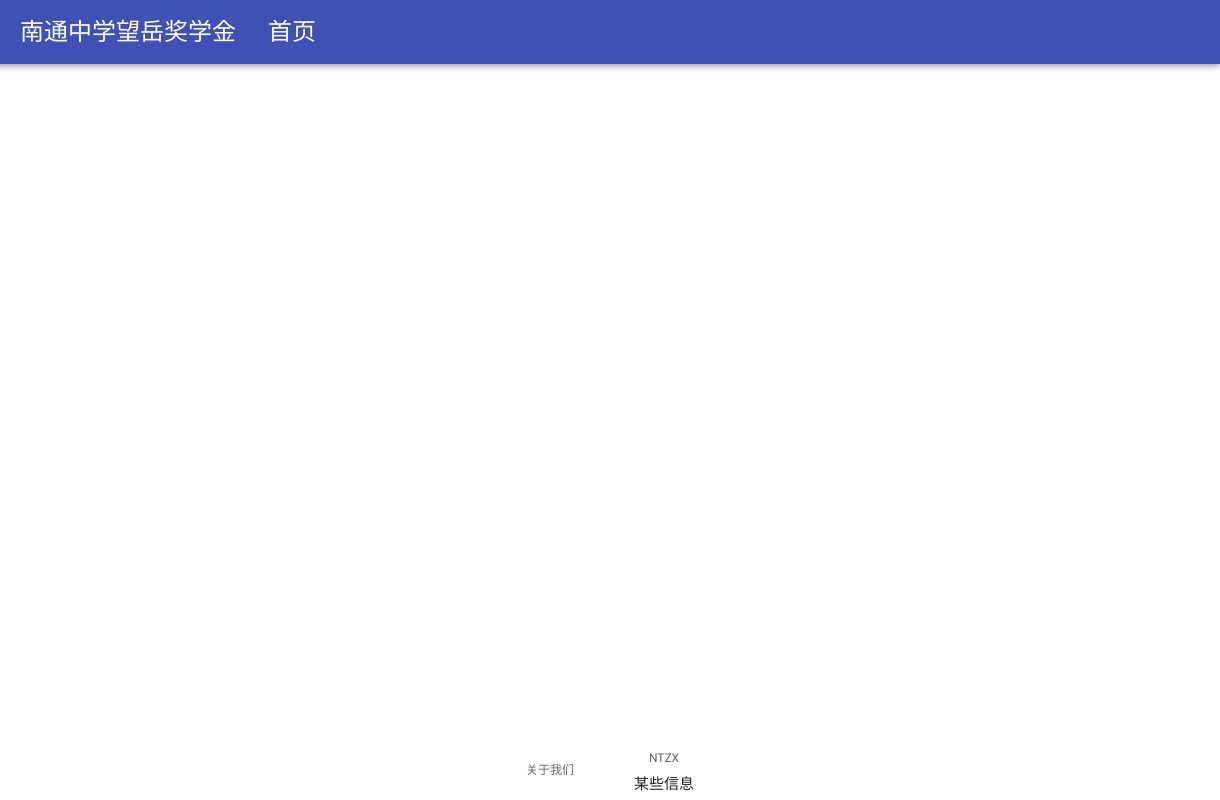
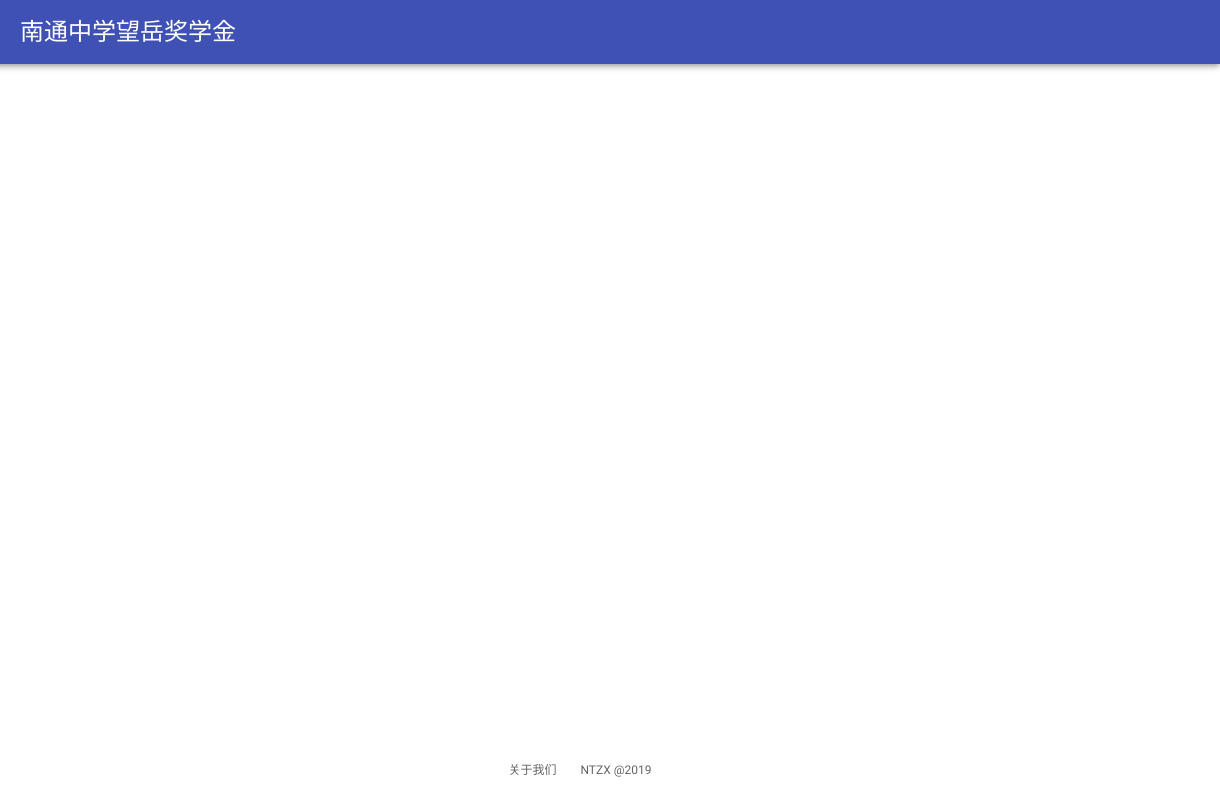
Before and after one commit to gfhfhhgb/test, a plain HTML site: page index.html in a window 1280 px wide. Shown: the full height of the page, 60-1280 px from the left. Drawn offline with Linux system fonts and the light colour scheme.

Commit message:
小修改
Signed-off-by: guchen <1023797278@qq.com>

```diff
--- a/index.html
+++ b/index.html
@@ -11,7 +11,6 @@
 		<div class="mdui-toolbar mdui-color-theme">
 			<a href="javascript:;" class="mdui-btn mdui-btn-icon"><i class="mdui-icon material-icons" mdui-drawer="{target: '#hello'}">menu</i></a>
 			<a href="index.html" class="mdui-typo-headline">南通中学望岳奖学金</a>
-			<div class="mdui-typo-headline">首页</div>
 		</div>
 	</header>
 	<div class="mdui-drawer mdui-drawer-close mc-drawer" id="hello" >
@@ -30,9 +29,7 @@
 	<footer>
 		<div class="mdui-container">
 			<div class="mdui-bottom-nav ">
-				<a href=" / " class="mdui-ripple ">关于我们</a>
-				<div class="mdui-divider-light footer-divider"></div>
-				<div class="footer-copyright"> <a>NTZX </a> 某些信息</div>
+				<a href=" / " class="  ">关于我们 &nbsp &nbsp&nbsp &nbsp&nbspNTZX @2019</a>
 			</div>
 		</div>
 	</footer>
```
